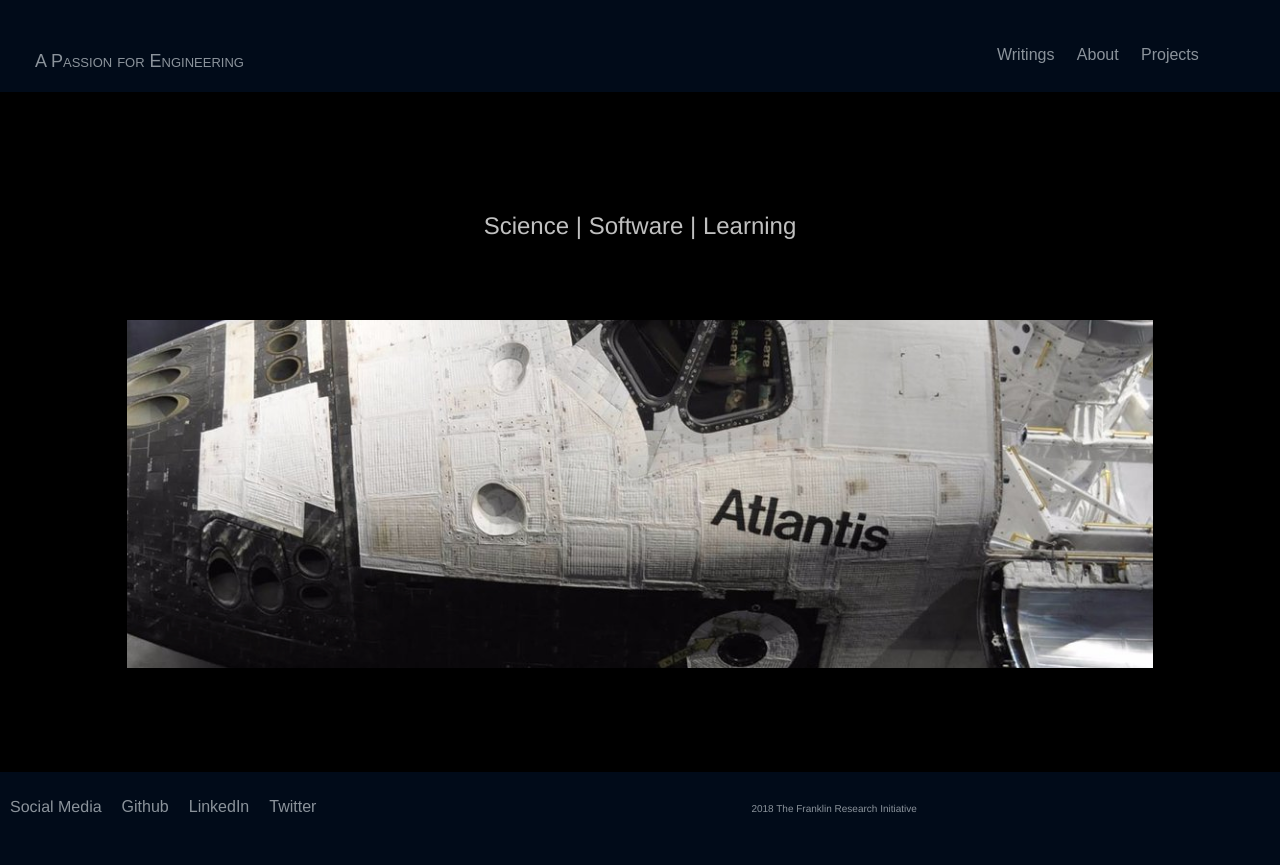
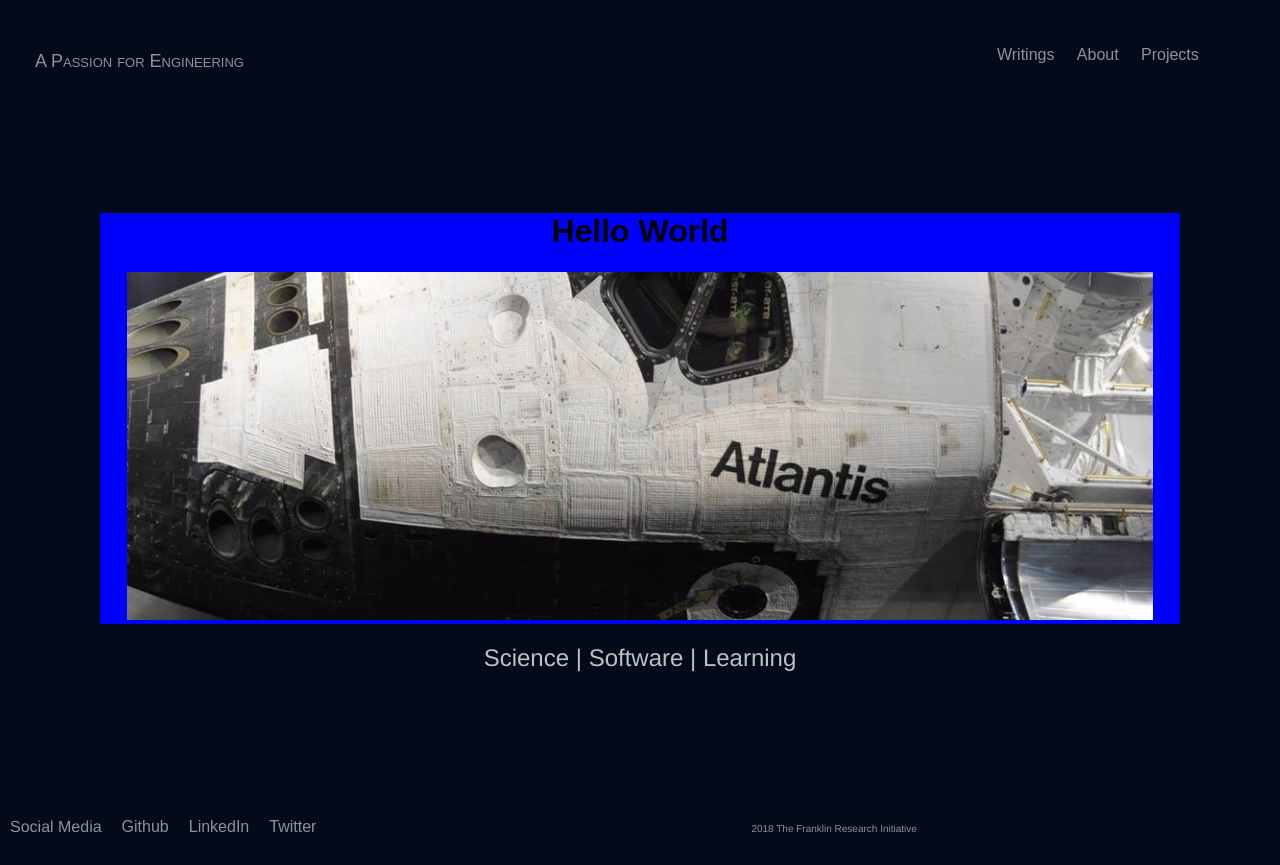
Before and after one commit to dave5801/Portfolio, a React (Create React App) app in the folder portfolio-site/: page / in a window 1280 px wide. Built offline with nearby package versions, Linux system fonts and the light colour scheme.

Commit message:
changing home page

```diff
--- a/portfolio-site/src/scenes/home/home-images/homeImageSection.js
+++ b/portfolio-site/src/scenes/home/home-images/homeImageSection.js
@@ -2,7 +2,7 @@
 
 const HomeImageSection = () => (
   <div className="Home-Image-Section">
-    <h1>Home Page Images Here</h1>
+    <h1>Hello World</h1>
     <img src={ require('./images/atlantis.png') }  alt="img1"/>
   </div>
 );
--- a/portfolio-site/src/scenes/home/home-images/homeImageSections.css
+++ b/portfolio-site/src/scenes/home/home-images/homeImageSections.css
@@ -0,0 +1,11 @@
+/*
+margin: 0 auto;
+    position: relative;
+    max-width: 1600px;
+    width: 100%;
+    height: 100%;*/
+
+.Home-Image-Section{
+
+
+}
--- a/portfolio-site/src/scenes/home/homepage/homepage.css
+++ b/portfolio-site/src/scenes/home/homepage/homepage.css
@@ -1,5 +1,8 @@
+.home-container{
+    background-color: blue;
+}
+
 .image-section{
-    background-color: black;
     padding: 100px;
 }
 
--- a/portfolio-site/src/scenes/home/homepage/homepage.js
+++ b/portfolio-site/src/scenes/home/homepage/homepage.js
@@ -5,8 +5,10 @@
 
 const HomePage = () => (
   <div className="image-section">
+    <div className="home-container">
+        <HomeImageSection></HomeImageSection>
+    </div>
     <h2>Science | Software | Learning</h2>
-    <HomeImageSection></HomeImageSection>
   </div>
 );
 
```
